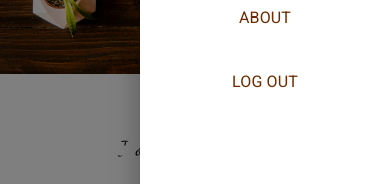
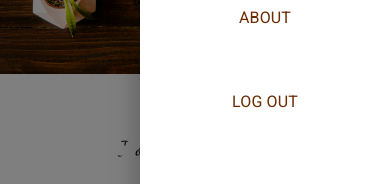
Before and after one commit to JournalJot/jjreact, a React (Vite) app: page / in a window 390 px wide. Both pictures are taken after a click on the button "menu". Shown: the part 186-370 px from the top of the page. Built offline with nearby package versions, Linux system fonts and the light colour scheme.

Commit message:
some des

```diff
--- a/src/components/Navbar.jsx
+++ b/src/components/Navbar.jsx
@@ -10,6 +10,9 @@ import MenuIcon from '@mui/icons-material/Menu';
 const Navbar = () => {
   const [drawerOpen, setDrawerOpen] = useState(false);
   const isMobile = useMediaQuery('(max-width:600px)');
+  const [hovered, setHovered] = useState(false);
+
+
 
   const toggleDrawer = (open) => () => {
     setDrawerOpen(open);
@@ -91,20 +94,50 @@ const Navbar = () => {
                   </ListItem>
 
                 ))}
-                <ListItem button component="a" href="/loginPage" sx={{width: "100%", padding: "0px 0px", height: "40%",}}>
+                <ListItem
+        sx={{
+          width: "100%",
+          padding: "0px",
+          height: "40%",
+          display: "flex",
+          justifyContent: "center",
+          alignItems: "center",
+          position: "relative", // Necessary for positioning the button
+        }}
+        onMouseEnter={() => setHovered(true)}
+        onMouseLeave={() => setHovered(false)}
+      >
         <ListItemText
           primary="Log Out"
           sx={{
-                      textTransform: 'uppercase',
-                        height: "100%",
-                        fontWeight: 'bold',
+            textTransform: "uppercase",
+            fontWeight: "bold",
             padding: "0px",
-                        color: '#6A2B00',
+            color: "#6A2B00",
             textAlign: "center",
-                      '&:hover': {transition: '0.3s ease-in-out' },
+            fontSize: "16px",
           }}
         />
+        {hovered && (
+          <Button
+            variant="contained"
+            color="error"
+            href="/loginPage"
+            sx={{
+              position: "absolute",
+              top: "50%", // Place the button in the center
+              left: "50%",
+              transform: "translate(-50%, -50%)", // Center align the button
+              zIndex: 1,
+              fontSize: "14px",
+              padding: "5px 10px",
+            }}
+          >
+            Log Out
+          </Button>
+        )}
       </ListItem>
+
               </List>
             </Drawer>
           </>
```
Lines whose indentation alone changed are shown as unchanged.
